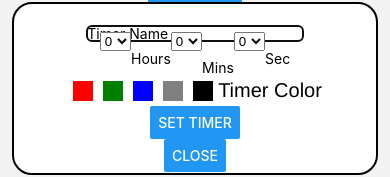
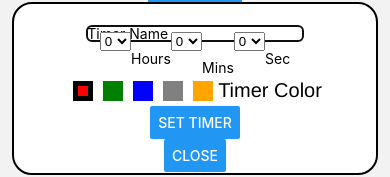
Before and after one commit to hadar-g/TimeBox, a React Native app: screen /FlatScreen in a window 390 px wide. Both pictures are taken after a click on the button "ADD TIMER". Shown: the part 115-292 px from the top of the page. Built offline with nearby package versions, Linux system fonts and the light colour scheme.

Commit message:
make color things work

```diff
--- a/components/FlatTimer.js
+++ b/components/FlatTimer.js
@@ -52,7 +52,7 @@ useEffect(() => {
 }, [totalSeconds, isRunning, secs])
 
     return(
-        <View style = {!timerDone ?styles.container : {...styles.container, backgroundColor: 'red'} }>
+        <View style = {!timerDone ?{...styles.container, borderColor: props.timerColorChosen} : {...styles.container, backgroundColor: 'red'} }>
             <Text style = {styles.title}>{props.title}</Text>
             <Text style = {styles.clock}> {hours} : {mins} : {secs} </Text>
             <View style = {styles.buttons}>
@@ -98,7 +98,7 @@ const styles = StyleSheet.create({
         flexDirection: 'column',
         width: '95%',
         alignItems: 'center',
-        borderColor: 'gray',
+       // borderColor: {timerBorderColor},
         borderWidth: 5,
         borderRadius: 25,
         padding: 2,
--- a/components/TimerInput.js
+++ b/components/TimerInput.js
@@ -9,8 +9,10 @@ const TimerInput = (props) => {
     const[hoursInput, setHoursInput] = useState('0');
     const[timerNameInput, setTimerNameInput] = useState('')
     const[modalVisible, setModalVisible] = useState(false)
+    const[colorChosen, setColorChosen] = useState('red')
 
-    const onTimerSubmit = () => {
+
+    const onTimerSubmit = () => {0
 
         setModalVisible(false)
         console.log("seconds input: ", secondsInput)
@@ -21,12 +23,14 @@ const TimerInput = (props) => {
             title: timerNameInput,
             seconds: secondsInput,
             minutes: minsInput,
-            hours: hoursInput})
+            hours: hoursInput,
+            timerColorChosen: colorChosen})
 
         setSecondsInput('0');
         setMinsInput('0');
         setHoursInput('0');
         setTimerNameInput('');
+        setColorChosen('red');
 
     }
 
@@ -92,11 +96,21 @@ const TimerInput = (props) => {
             <Text>Sec</Text>
         </View>
         <View style = {styles.colorPicker}>
-            <Pressable style = {{...styles.colorPickBox, backgroundColor: 'red'}} />
-            <Pressable style = {{...styles.colorPickBox, backgroundColor: 'green'}} />
-            <Pressable style = {{...styles.colorPickBox, backgroundColor: 'blue'}} />
-            <Pressable style = {{...styles.colorPickBox, backgroundColor: 'gray'}} />
-            <Pressable style = {{...styles.colorPickBox, backgroundColor: 'black'}} />
+            <Pressable
+                style = {(colorChosen == 'red') ? {...styles.colorPickBox, backgroundColor: 'red', borderWidth: 5} : {...styles.colorPickBox, backgroundColor: 'red'} }
+                onPress={()=>{setColorChosen('red')}} />
+            <Pressable
+                style = {(colorChosen == 'green') ? {...styles.colorPickBox, backgroundColor: 'green', borderWidth: 5} : {...styles.colorPickBox, backgroundColor: 'green'}}
+                onPress={()=>{setColorChosen('green')}} />
+            <Pressable
+                style = {(colorChosen == 'blue') ? {...styles.colorPickBox, backgroundColor: 'blue', borderWidth: 5} : {...styles.colorPickBox, backgroundColor: 'blue'}}
+                onPress={()=>{setColorChosen('blue')}} />
+            <Pressable
+                style = {(colorChosen == 'gray') ? {...styles.colorPickBox, backgroundColor: 'gray', borderWidth: 5} : {...styles.colorPickBox, backgroundColor: 'gray'}}
+                onPress={()=>{setColorChosen('gray')}}/>
+            <Pressable
+                style = {(colorChosen == 'orange') ? {...styles.colorPickBox, backgroundColor: 'orange', borderWidth: 5} : {...styles.colorPickBox, backgroundColor: 'orange'}}
+                onPress={()=>{setColorChosen('orange')}}/>
 
             <Text style = {styles.timerColorText}>Timer Color</Text>
         </View>
@@ -143,7 +157,8 @@ const styles = StyleSheet.create({
     colorPickBox: {
         width: 20,
         height: 20,
-        margin: 5
+        margin: 5,
+
     },
     timerColorText: {
         fontSize: 20,
--- a/screens/FlatScreen.js
+++ b/screens/FlatScreen.js
@@ -15,6 +15,7 @@ export default function FlatScreen({navigation}) {
    setTimersArray(timersArray => [...timersArray, {...timerObject, index: index}])
     setIndex(index => index + 1)
     console.log(timersArray)
+    const timerColorChosen = timerObject.timerColorChosen
   }
 
   const removeTimer = (index) => {
@@ -36,6 +37,7 @@ export default function FlatScreen({navigation}) {
             m = {timerObject.minutes}
             h ={timerObject.hours}
             title = {timerObject.title}
+            timerColorChosen = {timerObject.timerColorChosen}
             onRemoveTimer = {() => {removeTimer(timerObject.index)}}
           />
          )
```
